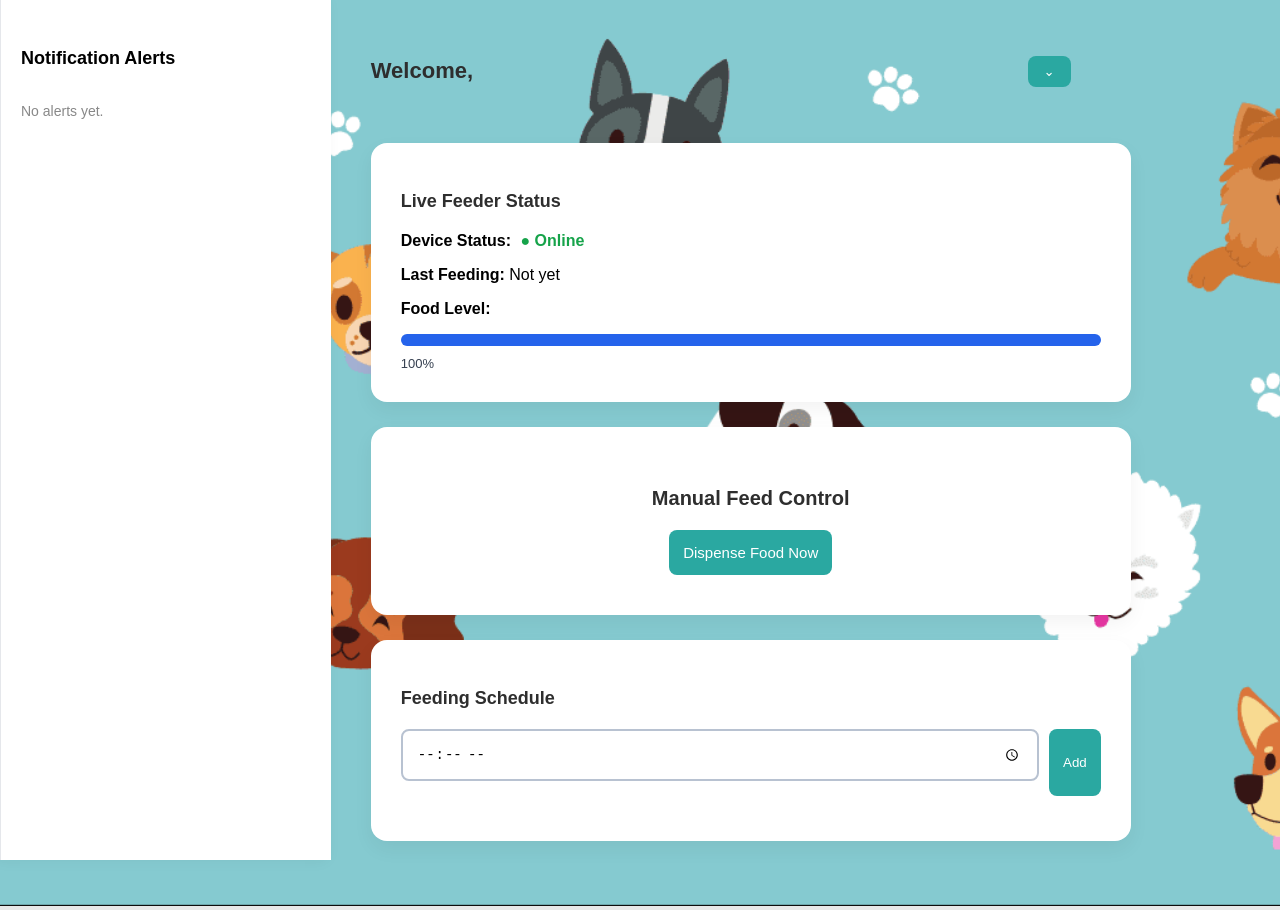
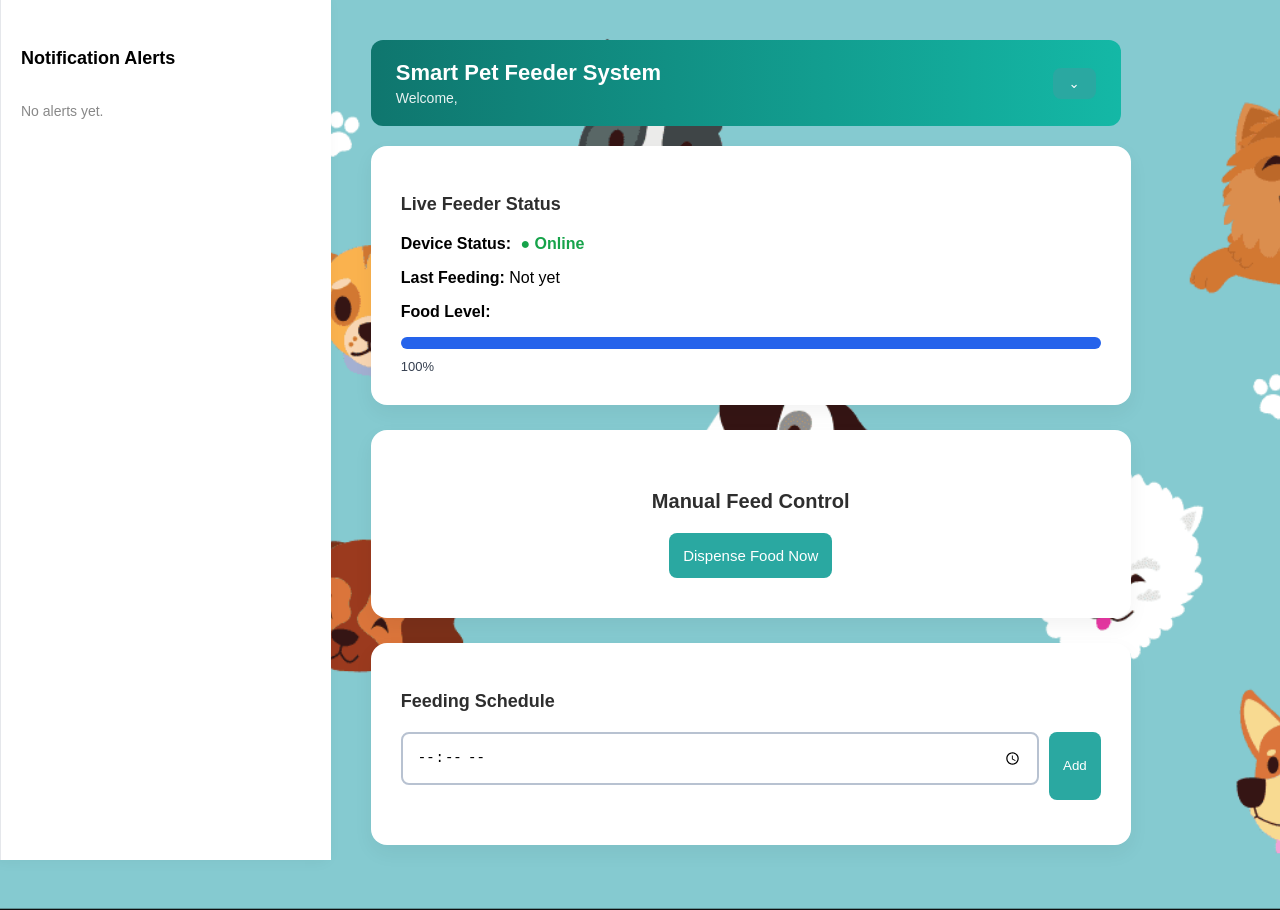
Before and after one commit to Cesar-Abalorio/PetFeederApp, a React (Vite) app: page /#/user in a window 1280 px wide. Built offline with nearby package versions, Linux system fonts and the light colour scheme.

Commit message:
Adding a Header Smart Pet Feeder System

```diff
--- a/src/pages/UserDashboard.tsx
+++ b/src/pages/UserDashboard.tsx
@@ -165,8 +165,11 @@ useEffect(() => {
 
     {/* MAIN CONTENT */}
     <div className="mainContent">
-      <div className="userHeader">
-  <h2>Welcome, {user}</h2>
+    <div className="userHeader">
+  <div className="headerLeft">
+    <h1>Smart Pet Feeder System</h1>
+    <p>Welcome, {user}</p>
+  </div>
 
   <div className="profileWrapper">
     <button
@@ -181,8 +184,8 @@ useEffect(() => {
         <button onClick={handleLogout}>Logout</button>
       </div>
     )}
-    </div>
   </div>
+</div>
 
       {/* Live Status */}
       <div className="userCard">
--- a/src/styles/User.css
+++ b/src/styles/User.css
@@ -143,7 +143,6 @@
   display: flex;
   min-height: 100vh;
   flex-direction: row-reverse;
-
 }
 
 
@@ -152,6 +151,13 @@
   padding: 40px;
 }
 
+.mainFooter {
+  text-align: center;
+  padding: 15px;
+  background: #f1f5f9;
+  border-top: 1px solid #e2e8f0;
+  font-size: 13px;
+}
 
 .notificationPanel {
   flex: 1;
@@ -304,3 +310,35 @@
   color: #6b7280;
   margin-top: 4px;
 }
+
+.userHeader {
+  display: flex;
+  justify-content: space-between;
+  align-items: center;
+  padding: 20px 25px;
+  background: linear-gradient(90deg, #0f766e, #14b8a6);
+  border-radius: 12px;
+  color: white;
+  margin-bottom: 20px;
+}
+
+.headerLeft h1 {
+  margin: 0;
+  font-size: 22px;
+}
+
+.headerLeft p {
+  margin: 4px 0 0 0;
+  font-size: 14px;
+  opacity: 0.9;
+}
+
+.profileButton {
+  background: white;
+  color: #0f766e;
+  border: none;
+  padding: 8px 14px;
+  border-radius: 6px;
+  cursor: pointer;
+  font-weight: 500;
+}
```
